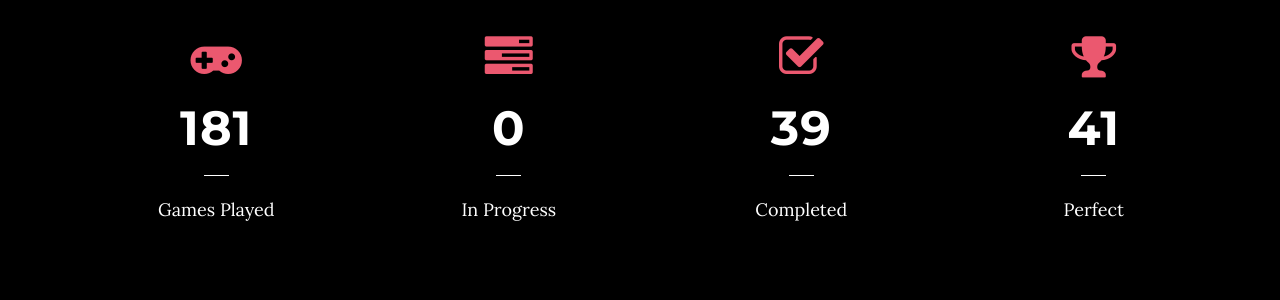
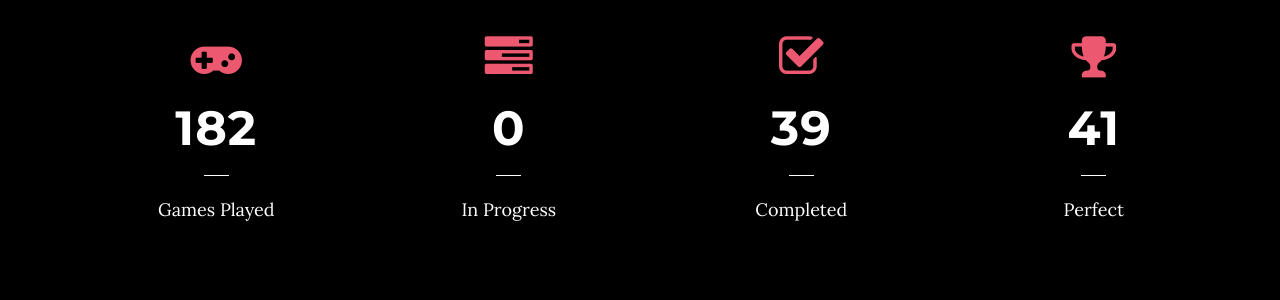
Before and after one commit to kuangami/kuangami.github.io, a Jekyll site: the page built from index.html, in a window 1280 px wide and 900 px high, scrolled down 1004 px. Shown: the part 161-461 px from the top of the window. Built offline with Jekyll 4.4.1, drawn with Linux system fonts in a browser that asks for light colours.

Commit message:
GitHub Actions commit

```diff
--- a/_data/gamestats.json
+++ b/_data/gamestats.json
@@ -1 +1 @@
-{"records":[{"id":"recNhKo61o1TseEuU","fields":{"Games Played":181,"Playing":0,"Completed":39,"Perfect":41},"createdTime":"2021-05-23T23:08:31.000Z"}]}
+{"records":[{"id":"recNhKo61o1TseEuU","fields":{"Games Played":182,"Playing":0,"Completed":39,"Perfect":41},"createdTime":"2021-05-23T23:08:31.000Z"}]}
```
Also changed, not shown: _data/recentplay.json (+1 -1 lines).
